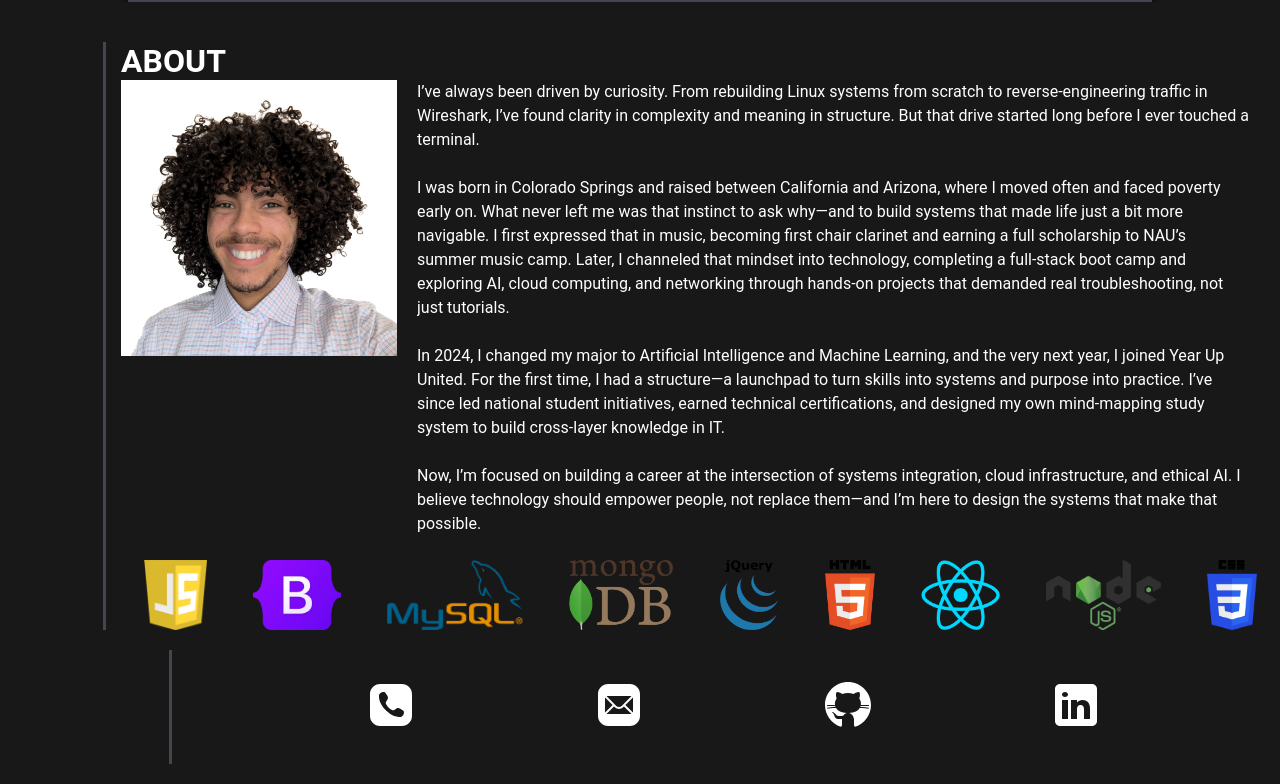
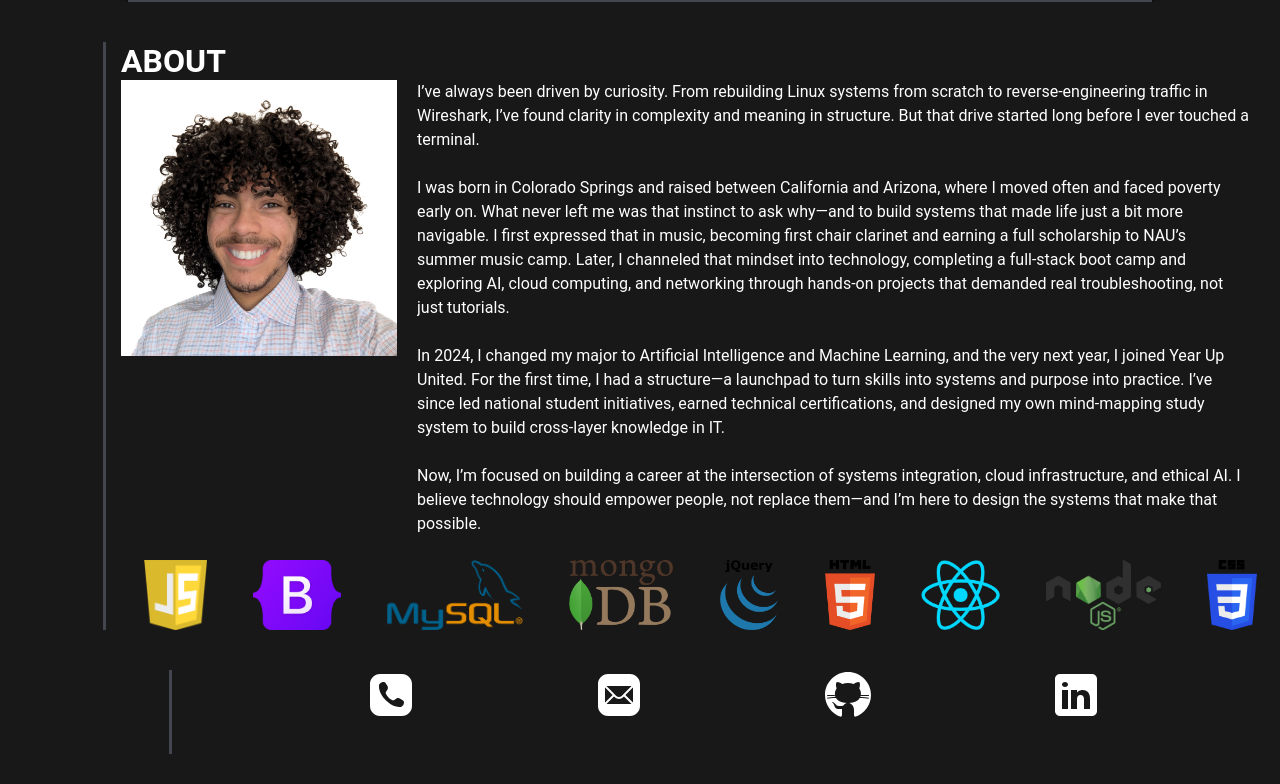
Before and after one commit to DavidTJGriffin/react-portfolio, a React (Create React App) app: page / in a window 1280 px wide. Shown: the part 270-1054 px from the top of the page. Built offline with nearby package versions, Linux system fonts and the light colour scheme.

Commit message:
updated contact margin-top to align with the other pages

```diff
--- a/public/assets/css/style.css
+++ b/public/assets/css/style.css
@@ -398,8 +398,6 @@ h3 {
     border-left: solid 3px #43464F;
     padding-left: 15px;
     padding-bottom: 30px;
-    padding-top: 30px;
-    margin-top: 20px;
     display: flexbox;
     color: white;
 }
```
Also changed, not shown: 1 other file (tests, documents, lock files or other folders).
